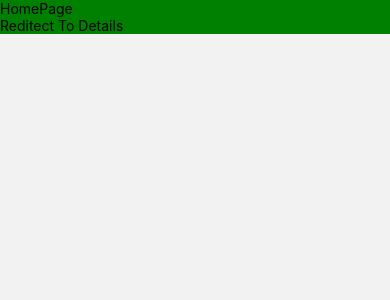
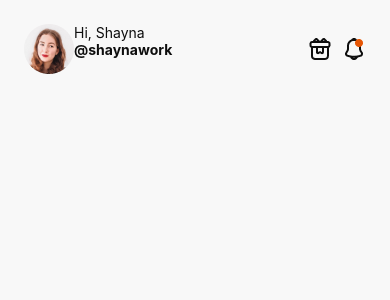
Before and after one commit to nurfaidzy/FindWorkSpace-Porto, a React Native app: screen /Home in a window 390 px wide. Shown: the top 300 px of the page. Built offline with nearby package versions, Linux system fonts and the light colour scheme.

Commit message:
header of main page done

```diff
--- /dev/null
+++ b/src/screens/Home/Header.tsx
@@ -0,0 +1,48 @@
+import {View, Text, StyleSheet, Image} from 'react-native';
+import React from 'react';
+import {Gs} from '../../../assets/styles/GlobalStyle';
+
+export default function Header() {
+  return (
+    <View style={style.headContainer}>
+      <View style={Gs.flexRow}>
+        <View>
+          <Image source={require('../../../assets/images/profile_1.png')} />
+        </View>
+        <View>
+          <Text style={Gs.textBlack}>Hi, Shayna</Text>
+          <Text style={[Gs.font700, Gs.textBlack]}>@shaynawork</Text>
+        </View>
+      </View>
+      <View style={Gs.flexRow}>
+        <Image
+          source={require('../../../assets/icons/gift.png')}
+          style={style.iconContainer}
+        />
+        <Image
+          source={require('../../../assets/icons/notification.png')}
+          style={style.iconContainer}
+        />
+      </View>
+    </View>
+  );
+}
+
+const style = StyleSheet.create({
+  headContainer: {
+    ...Gs.flexRow,
+    ...Gs.itemsCenter,
+    ...Gs.justifyBetween,
+    padding: 24,
+  },
+  profileContainer: {
+    width: 50,
+    height: 50,
+    marginRight: 10,
+  },
+  iconContainer: {
+    width: 24,
+    height: 24,
+    marginLeft: 10,
+  },
+});
--- a/src/screens/Home/HomePage.tsx
+++ b/src/screens/Home/HomePage.tsx
@@ -1,22 +1,19 @@
-import {View, Text, TouchableOpacity} from 'react-native';
+import {View, StyleSheet} from 'react-native';
 import React from 'react';
-import {NavigationProp, useNavigation} from '@react-navigation/native';
-import {RootStackParamList} from '../../interfaces/HomeInterface';
+import {colors} from '../../../assets/styles/Colors';
+import Header from './Header';
 
 export default function HomePage() {
-  const navigation = useNavigation<NavigationProp<RootStackParamList>>();
-
   return (
-    <View style={{backgroundColor: 'green'}}>
-      <Text>HomePage</Text>
-      <TouchableOpacity>
-        <Text
-          onPress={() => {
-            navigation.navigate('Details');
-          }}>
-          Reditect To Details
-        </Text>
-      </TouchableOpacity>
+    <View style={style.container}>
+      <View>{Header()}</View>
     </View>
   );
 }
+
+const style = StyleSheet.create({
+  container: {
+    flex: 1,
+    backgroundColor: colors.greyLight,
+  },
+});
```
